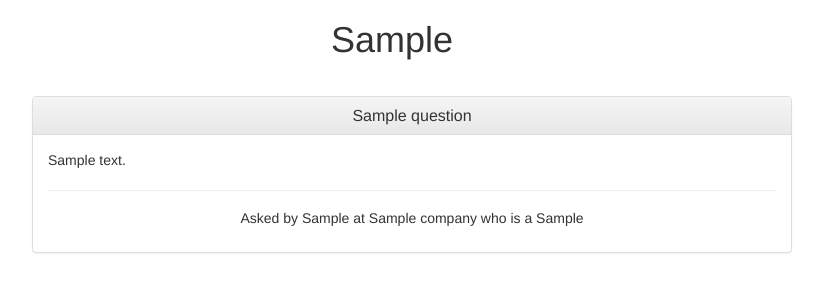
After one commit to g12mcgov/CareerHack, a Flask app: a page that uses templates/job.html in a window 1280 px wide. The commit adds this page. Shown: the top 300 px of the page, without its empty margins (248-1071 px from the left). Run offline with Flask 2, Linux system fonts and the light colour scheme; tables that the repository leaves empty hold one stand-in row (values such as "Sample post"); some libraries are stand-ins or nearby versions.

Commit message:
Job types on homepage works and formatted

```diff
--- a/app.py
+++ b/app.py
@@ -109,6 +109,27 @@ def topics(topic_name):
         metadata=metadata
         )
 
+@app.route('/Jobs/<job_name>')
+def jobs(job_name):
+    print job_name
+    """
+    [Jobs] - Fills Jobs HTML
+    """
+    with app.app_context():
+        query = db.engine.execute(
+            'select * from "Companies" inner join (select * from "Interviewers" inner join (select * from "Topics" inner join(select * from "JobTypes" inner join (select * from "Questions" left outer join (select * from "Answers") AS joinC using ("QuestionID")) AS joinA using ("JobID")) AS joinB using ("TopicID")) AS joinD using ("InterviewerID")) AS joinE using ("CompanyID") where "JobPosition" =\'%s\';' % job_name.replace("%20", " ")
+            )
+
+        metadata = [item for item in query]
+
+        print metadata
+
+    return render_template(
+        'job.html',
+        name=job_name,
+        metadata=metadata
+        )
+
 
 ########################################################
 ## STATIC ASSETS
--- a/static/css/style.css
+++ b/static/css/style.css
@@ -106,6 +106,24 @@
 	text-align: center;
 	font-size: 1em;
 }
+.job {
+	width: 800px;
+	margin: 0 auto;
+}
+
+.job h1 {
+	text-align: center;
+	margin-bottom: 1em;
+}
+
+.job h3 {
+	text-align: center;
+}
+
+.job h4 {
+	text-align: center;
+	font-size: 1em;
+}
 
 .about p {
 	text-align: center;
--- a/templates/index.html
+++ b/templates/index.html
@@ -69,7 +69,7 @@
 				  <div class="panel-body">
 				    <ul>
 		    			{% for job in job_list %}
-		    				<li><a href="Coding/{{ topic }}">{{ job }}</a></li>
+		    				<li><a href="Jobs/{{ job }}">{{ job }}</a></li>
 		    			{% endfor %}
 	    			</ul>
 				  </div>
--- /dev/null
+++ b/templates/job.html
@@ -0,0 +1,42 @@
+<!DOCTYPE html>
+<html lang="en">
+    <head>
+        <meta charset="utf-8">
+        <title>CareerHack</title>
+        <!-- Jquery -->
+        <script type="text/javascript" src="/bower_components/jquery/dist/jquery.min.js"></script>
+        <!-- Bootstrap js -->
+        <script type="text/javascript" src="/bower_components/bootstrap/dist/js/bootstrap.min.js"></script>
+        <!-- Bootstrap css -->
+        <link rel="stylesheet" href="/bower_components/bootstrap/dist/css/bootstrap.min.css"></script>
+        <!-- Bootstrap Theme -->
+        <link rel="stylesheet" href="/bower_components/bootstrap/dist/css/bootstrap-theme.min.css"></script>
+        <!-- Local CSS -->
+    	<link rel="stylesheet" href="/css/style.css">
+    </head>
+    <body>
+    	<div class="job">
+	    	<h1>{{ name }}</h1>
+	    	<ul class="question">
+	    		{% for job in metadata %}
+    			<li>
+    				<div class="panel panel-default">
+						  <div class="panel-heading">
+                            <h3 class="panel-title">{{ job[13] }}</h3>
+                          </div>
+                          <div class="panel-body">
+                            {% if job[17] %}
+                                <p>{{ job[17] }}</p>
+                            {% else %}
+                                <p style="text-align: center;"><b>No answer to display</b></p>
+                            {% endif %}
+                            <hr>
+						  	<h4>Asked by {{ job[5] }} at {{ job[1] }} who is a {{ job[6] }}</h4>
+						  </div>
+					</div>
+    			</li>
+	    		{% endfor %}
+	    	</ul>
+	    </div>
+    </body>
+</html>
```
